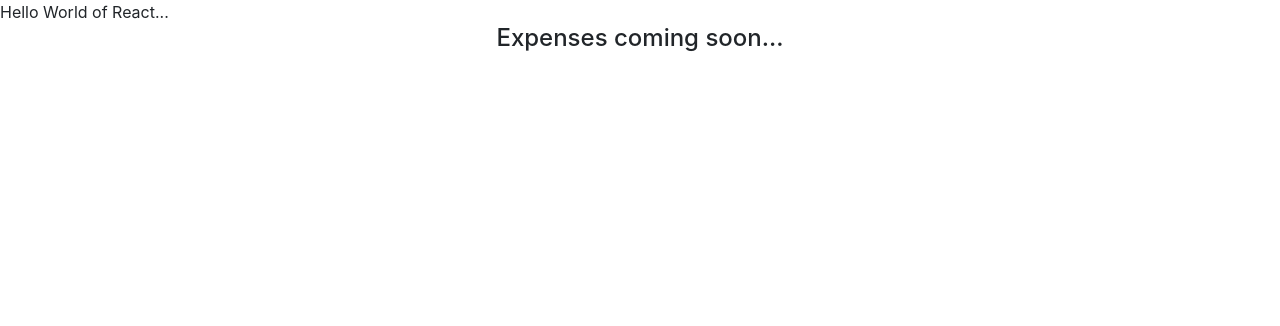
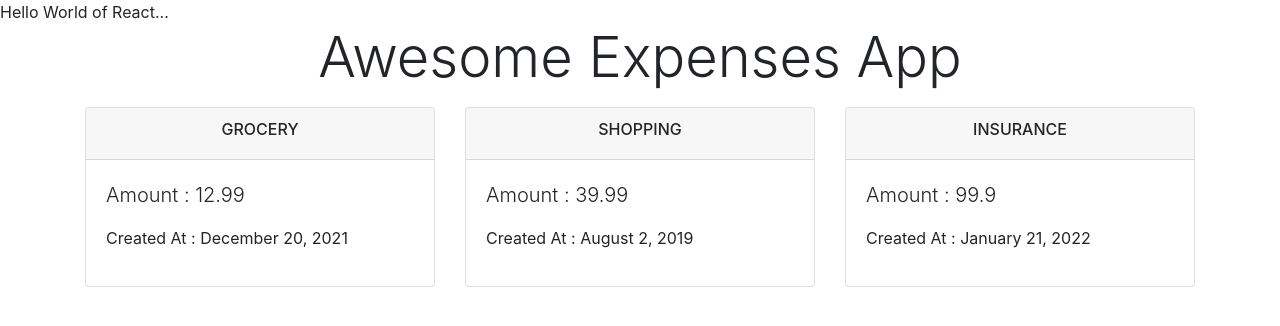
Before and after one commit to synergy2411/optum-jun22, a React (Create React App) app in the folder frontend/: page / in a window 1280 px wide. Shown: the top 326 px of the page. Built offline with nearby package versions, Linux system fonts and the light colour scheme.

Commit message:
expense date formmated

```diff
--- /dev/null
+++ b/frontend/src/Components/Expenses/ExpenseDate/ExpenseDate.js
@@ -0,0 +1,11 @@
+import React from 'react';
+
+const ExpenseDate = (props) => {
+    const day = props.createdAt.toLocaleString("en-US", { day : "numeric"})
+    const month = props.createdAt.toLocaleString("en-US", { month : "long"})
+    const year = props.createdAt.getFullYear();
+
+    return <p>Created At : {month} {day}, {year}</p>;
+}
+
+export default ExpenseDate;
--- /dev/null
+++ b/frontend/src/Components/Expenses/ExpenseItem/ExpenseItem.js
@@ -0,0 +1,23 @@
+import ExpenseDate from "../ExpenseDate/ExpenseDate";
+
+const ExpenseItem = (props) => {
+
+    return (
+        <div className='col-4'>
+            <div className='card'>
+                <div className='card-header'>
+                    <h6 className='text-center'>
+                        {props.expense.title.toUpperCase()}
+                    </h6>
+                </div>
+                <div className='card-body'>
+                    <p className='lead'>Amount : {props.expense.amount}  </p>
+                    <ExpenseDate createdAt = {props.expense.createdAt} />
+                </div>
+            </div>
+        </div>
+    )
+
+}
+
+export default ExpenseItem;
--- a/frontend/src/Components/Expenses/Expenses.js
+++ b/frontend/src/Components/Expenses/Expenses.js
@@ -1,14 +1,24 @@
 import React from 'react';
+import ExpenseItem from './ExpenseItem/ExpenseItem';
 
 const Expenses = () => {
     // return React.createElement("div", { className : "container" },
     //             React.createElement("h4", {className :"tetx-center"}, "expenses again!!!"))
 
+    const expenses = [
+        { id: "e001", title: "grocery", amount: 12.99, createdAt: new Date("Dec 20, 2021") },
+        { id: "e002", title: "shopping", amount: 39.99, createdAt: new Date("Aug 2, 2019") },
+        { id: "e003", title: "insurance", amount: 99.9, createdAt: new Date("Jan 21, 2022") },
+    ]
+
     return (
         <div className='container'>
-            <h4 className='text-center'>
-                Expenses coming soon...
-            </h4>
+            <p className='display-4 text-center'>Awesome Expenses App</p>
+            <div className='row'>
+                <ExpenseItem expense = {expenses[0]} />
+                <ExpenseItem expense = {expenses[1]} />
+                <ExpenseItem expense = {expenses[2]} />
+            </div>
         </div>
     )
 }
```
Also changed, not shown: 1 other file (tests, documents, lock files or other folders).
